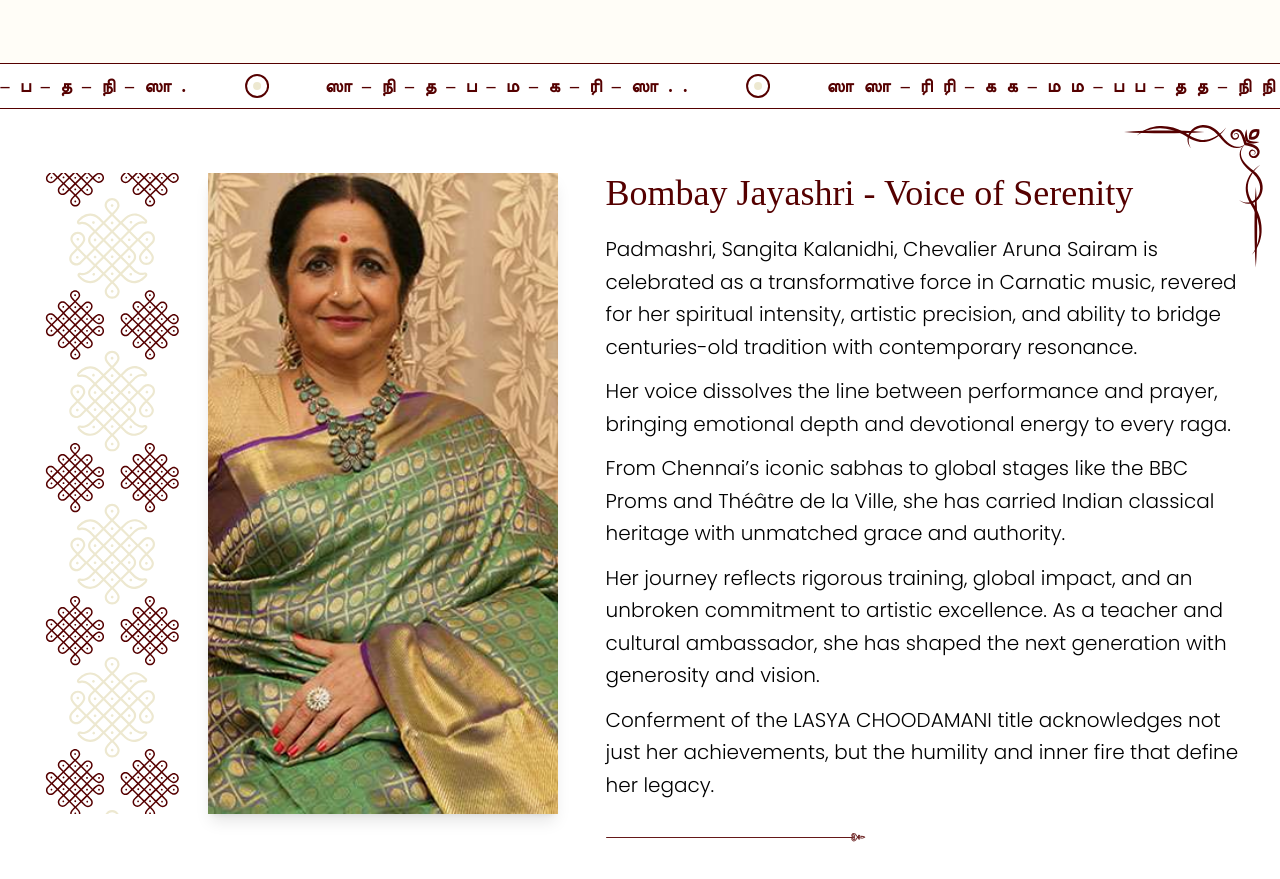
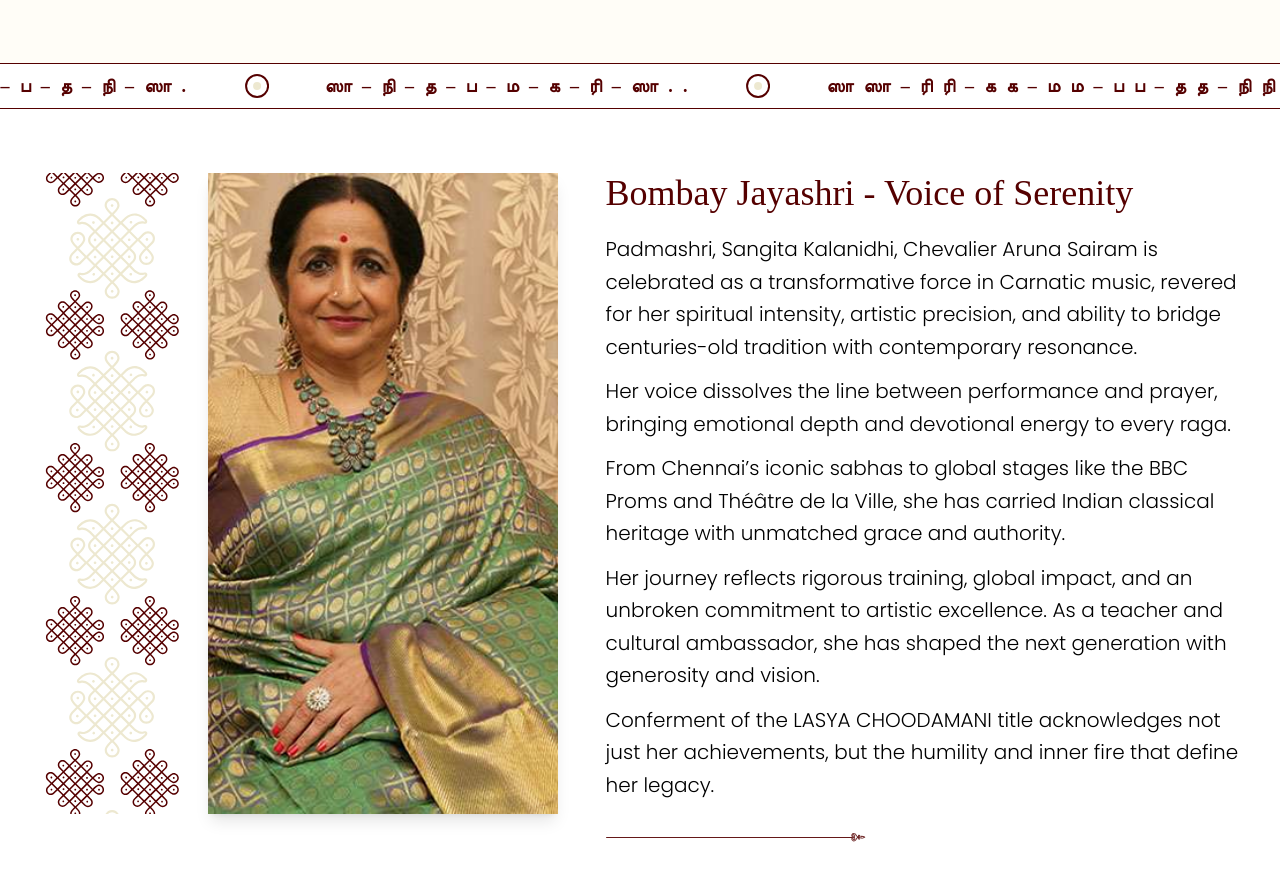
Before and after one commit to ayatiworkstechnologies/oh-margazhhi, a Next.js app: page / in a window 1280 px wide. Shown: the part 863-1742 px from the top of the page. Built offline with nearby package versions, Linux system fonts and the light colour scheme.

Commit message:
05/12/2025 upate 8

```diff
--- a/app/components/sections/FeaturedGuest.jsx
+++ b/app/components/sections/FeaturedGuest.jsx
@@ -8,7 +8,7 @@ export default function FeaturedGuest() {
   return (
     <section className="relative bg-white py-10 sm:py-12 lg:py-16">
       {/* TOP RIGHT DECORATIVE SVG – only on large screens */}
-      <div className="pointer-events-none absolute right-4 top-4 hidden lg:block">
+      {/* <div className="pointer-events-none absolute right-4 top-4 hidden lg:block">
         <Image
           src="/fream-5.svg"
           alt=""
@@ -16,7 +16,7 @@ export default function FeaturedGuest() {
           height={80}
           className=""
         />
-      </div>
+      </div> */}
 
       <Container className="relative grid gap-8 lg:gap-12 items-start md:grid-cols-[minmax(0,0.9fr)_minmax(0,1.1fr)]">
         {/* LEFT — PATTERN + IMAGE */}
```
